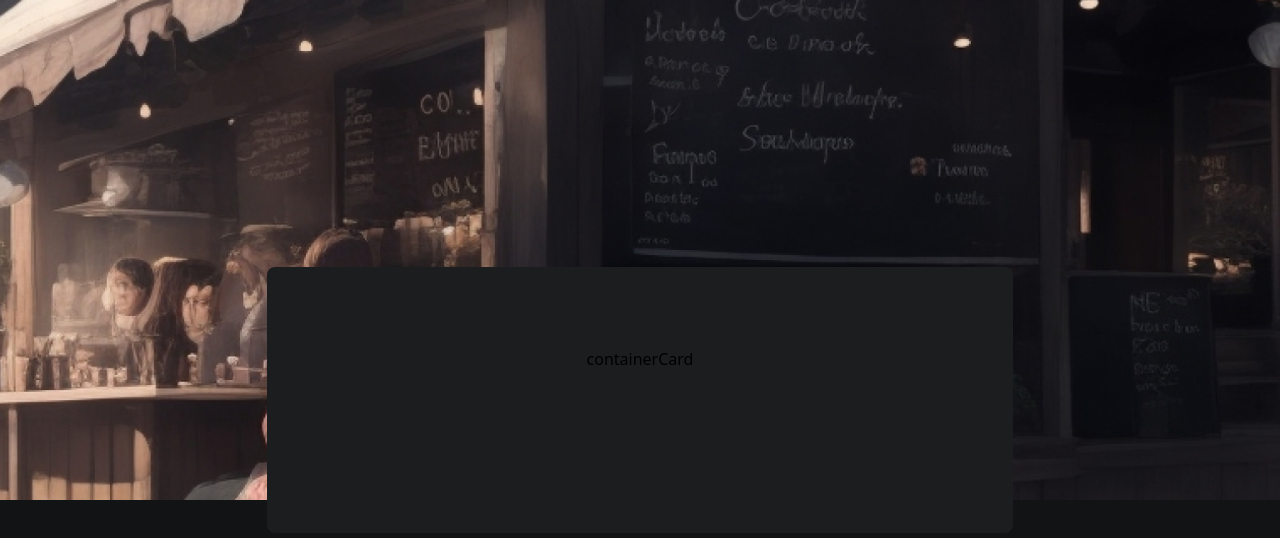
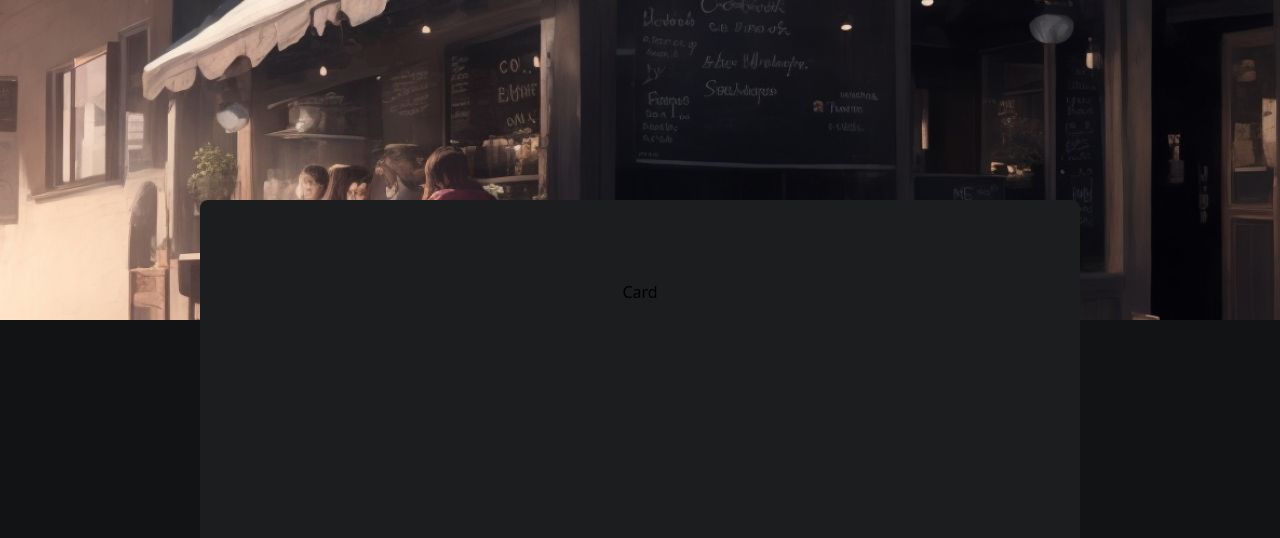
Before and after one commit to disismeg31/simple-coffee-listing, a React (Vite) app: page / in a window 1280 px wide. Shown: the top 538 px of the page. Built offline with nearby package versions, Linux system fonts and the light colour scheme.

Commit message:
some fixes

```diff
--- a/src/App.jsx
+++ b/src/App.jsx
@@ -1,11 +1,11 @@
  import Container from "./components/Container.jsx";
- import Banner from "./components/Banner.jsx";
+//  import Banner from "./components/Banner.jsx";
 function App() {
 
   return (
     <>
     <div className="flex flex-col justify-center" >
-      <Banner/>
+      {/* <Banner/> */}
       <Container/>
     </div>
 
--- a/src/components/Container.jsx
+++ b/src/components/Container.jsx
@@ -3,8 +3,7 @@
 function Container() {
   return (
    <>
-   <div className=" w-2/2 bg-[#1B1D1F] rounded-lg absolute inset-[267px] m-auto z-10 p-20 flex flex-row justify-center">
-   container
+   <div className=" w-2/2 bg-[#1B1D1F] rounded-lg absolute inset-[200px] m-auto p-20 flex justify-center">
    <Card/>
    </div>
    </>
--- a/src/index.css
+++ b/src/index.css
@@ -4,4 +4,9 @@
 
 body{
   background-color:#111315 ;
+  background-image: url('./assets/bg-cafe.jpg'); /* Assuming the image is in public/assets */
+  background-size:cover;
+  background-position: center;
+  background-repeat: no-repeat;
+  height: 40vh;
 }
```
